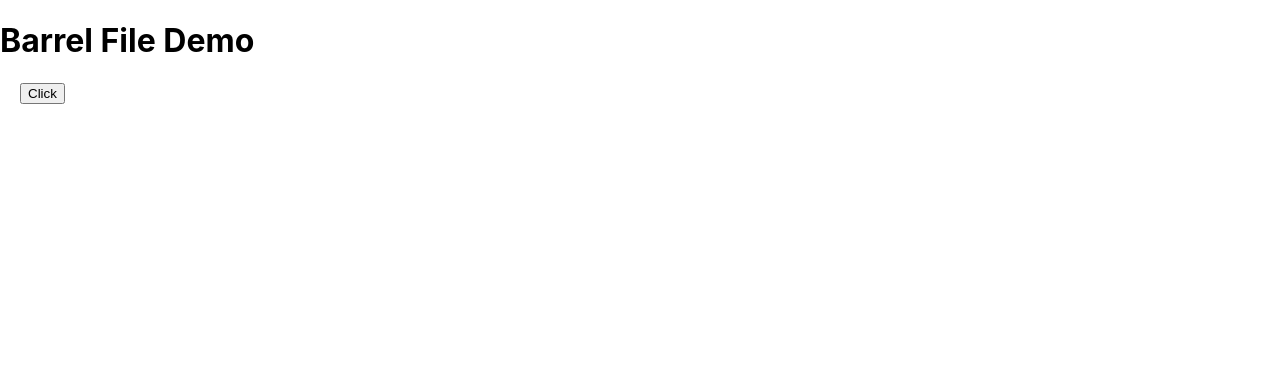
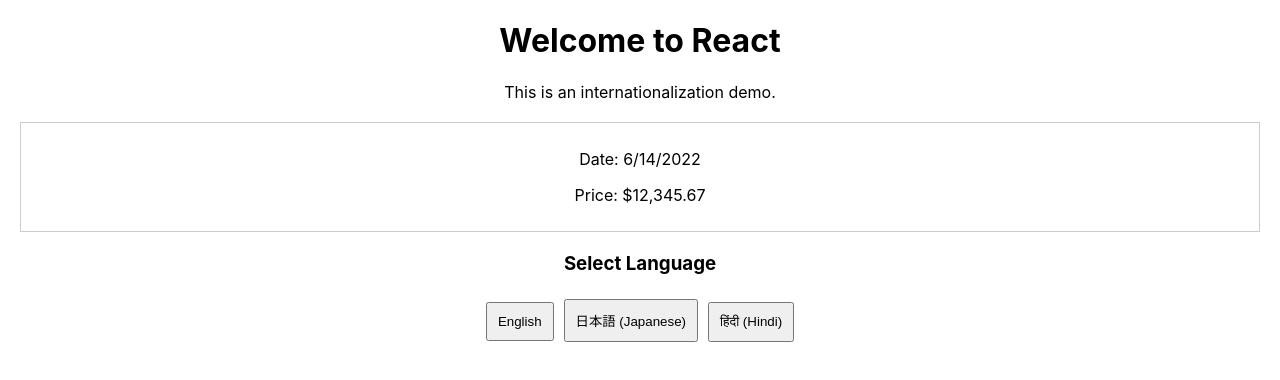
Before and after one commit to hipradeep/learn_react, a React (Create React App) app: page / in a window 1280 px wide. Shown: the top 380 px of the page. Built offline with nearby package versions, Linux system fonts and the light colour scheme.

Commit message:
Implement Internationalization (i18n) and Localization (l10n) with EN, JA, HI support

```diff
--- a/package.json
+++ b/package.json
@@ -6,8 +6,12 @@
     "@testing-library/jest-dom": "^5.16.4",
     "@testing-library/react": "^13.3.0",
     "@testing-library/user-event": "^13.5.0",
+    "i18next": "^25.7.4",
+    "i18next-browser-languagedetector": "^8.2.0",
+    "i18next-http-backend": "^3.0.2",
     "react": "^18.1.0",
     "react-dom": "^18.1.0",
+    "react-i18next": "^16.5.3",
     "react-scripts": "5.0.1",
     "web-vitals": "^2.1.4"
   },
@@ -16,7 +20,7 @@
     "build": "react-scripts build",
     "test": "react-scripts test",
     "eject": "react-scripts eject",
-	"analyze": "source-map-explorer build/static/js/main.*.js"
+    "analyze": "source-map-explorer build/static/js/main.*.js"
   },
   "eslintConfig": {
     "extends": [
--- a/src/App.js
+++ b/src/App.js
@@ -1,32 +1,19 @@
-// PROBLEM 1: Unused Import
-// 'Modal' is imported but not used. This adds unnecessary code to the bundle if tree-shaking fails.
-
-// PROBLEM 2: Barrel File / "Dead Code"
-// Importing named exports from a barrel file (components/index.js) can sometimes cause
-// the bundler to load ALL exports from that file (including Modal), even if only Button is used.
-import { Button, Modal } from 'components';
-
-// OPTIMIZATION 1: Remove unused imports
-// import { Button } from 'components';
-
-// OPTIMIZATION 2: Direct Import (Best for Bundle Size)
-// Import directly from the file to avoid loading the barrel file and unused modules.
-// import Button from 'components/Button';
-
-// OPTIMIZATION 3: Aliased Direct Import
-// import Button from '@/components/Button';
-// This is also a direct import (good for performance).
-// However, it requires configuring the '@' alias in jsconfig.json (and potentially webpack overrides) to work.
-// Current setup uses standard absolute imports ('components/Button') which works out-of-the-box.
+import { useTranslation } from 'react-i18next';
+import { LanguageSwitcher } from 'components'; // Using barrel file
+import './App.css';
 
 function App() {
+  const { t } = useTranslation();
+
   return (
     <div className="App">
-      <h1>Barrel File Demo</h1>
-      <div style={{ margin: '20px' }}>
-        <Button />
-        {/* <Modal /> */}
+      <h1>{t('welcome')}</h1>
+      <p>{t('description')}</p>
+      <div style={{ margin: '20px', border: '1px solid #ccc', padding: '10px' }}>
+        <p>{t('current_date', { date: new Date() })}</p>
+        <p>{t('price', { val: 12345.67 })}</p>
       </div>
+      <LanguageSwitcher />
     </div>
   );
 }
--- a/src/components/Button.js
+++ /dev/null
@@ -1,3 +0,0 @@
-export default function Button() {
-    return <button>Click</button>;
-}
--- /dev/null
+++ b/src/components/LanguageSwitcher.js
@@ -0,0 +1,24 @@
+import { useTranslation } from 'react-i18next';
+
+export default function LanguageSwitcher() {
+    const { i18n } = useTranslation();
+
+    const changeLanguage = (lng) => {
+        i18n.changeLanguage(lng);
+    };
+
+    return (
+        <div style={{ margin: '20px' }}>
+            <h3>Select Language</h3>
+            <button onClick={() => changeLanguage('en')} style={{ margin: '5px', padding: '10px' }}>
+                English
+            </button>
+            <button onClick={() => changeLanguage('ja')} style={{ margin: '5px', padding: '10px' }}>
+                日本語 (Japanese)
+            </button>
+            <button onClick={() => changeLanguage('hi')} style={{ margin: '5px', padding: '10px' }}>
+                हिंदी (Hindi)
+            </button>
+        </div>
+    );
+}
--- a/src/components/Modal.js
+++ /dev/null
@@ -1,3 +0,0 @@
-export default function Modal() {
-    return <div>Modal</div>;
-}
--- a/src/components/index.js
+++ b/src/components/index.js
@@ -1,2 +1 @@
-export { default as Button } from './Button';
-export { default as Modal } from './Modal';
+export { default as LanguageSwitcher } from './LanguageSwitcher';
--- /dev/null
+++ b/src/i18n.js
@@ -0,0 +1,29 @@
+import i18n from 'i18next';
+import { initReactI18next } from 'react-i18next';
+import LanguageDetector from 'i18next-browser-languagedetector';
+import en from './locales/en/translation.json';
+import ja from './locales/ja/translation.json';
+import hi from './locales/hi/translation.json';
+
+i18n
+    .use(LanguageDetector)
+    .use(initReactI18next)
+    .init({
+        resources: {
+            en: { translation: en },
+            ja: { translation: ja },
+            hi: { translation: hi },
+        },
+        fallbackLng: 'en',
+        interpolation: {
+            escapeValue: false,
+            format: (value, format, lng) => {
+                if (format === 'number') return new Intl.NumberFormat(lng).format(value);
+                if (format === 'date') return new Intl.DateTimeFormat(lng).format(value);
+                if (format === 'currency') return new Intl.NumberFormat(lng, { style: 'currency', currency: 'USD' }).format(value); // Default to USD for demo, usually dynamic
+                return value;
+            }
+        },
+    });
+
+export default i18n;
--- a/src/index.js
+++ b/src/index.js
@@ -2,6 +2,7 @@
 import ReactDOM from 'react-dom/client';
 import './index.css';
 import App from './App';
+import './i18n'; // Import i18n configuration
 import reportWebVitals from './reportWebVitals';
 
 const root = ReactDOM.createRoot(document.getElementById('root'));
--- /dev/null
+++ b/src/locales/en/translation.json
@@ -0,0 +1,7 @@
+{
+    "welcome": "Welcome to React",
+    "description": "This is an internationalization demo.",
+    "change_language": "Change Language",
+    "current_date": "Date: {{date, date}}",
+    "price": "Price: {{val, currency}}"
+}
--- /dev/null
+++ b/src/locales/hi/translation.json
@@ -0,0 +1,7 @@
+{
+    "welcome": "React में आपका स्वागत है",
+    "description": "यह अंतर्राष्ट्रीयकरण डेमो है।",
+    "change_language": "भाषा बदलें",
+    "current_date": "दिनांक: {{date, date}}",
+    "price": "कीमत: {{val, currency}}"
+}
--- /dev/null
+++ b/src/locales/ja/translation.json
@@ -0,0 +1,7 @@
+{
+    "welcome": "Reactへようこそ",
+    "description": "これは国際化のデモです。",
+    "change_language": "言語を変更",
+    "current_date": "日付: {{date, date}}",
+    "price": "価格: {{val, currency}}"
+}
```
Also changed, not shown: 2 other files (tests, documents, lock files or other folders).
